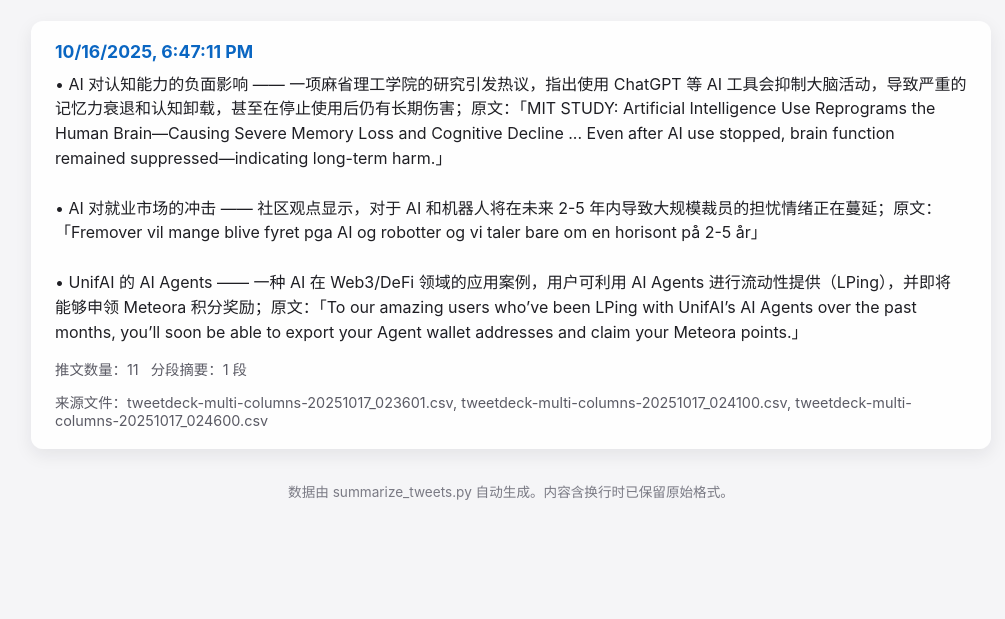
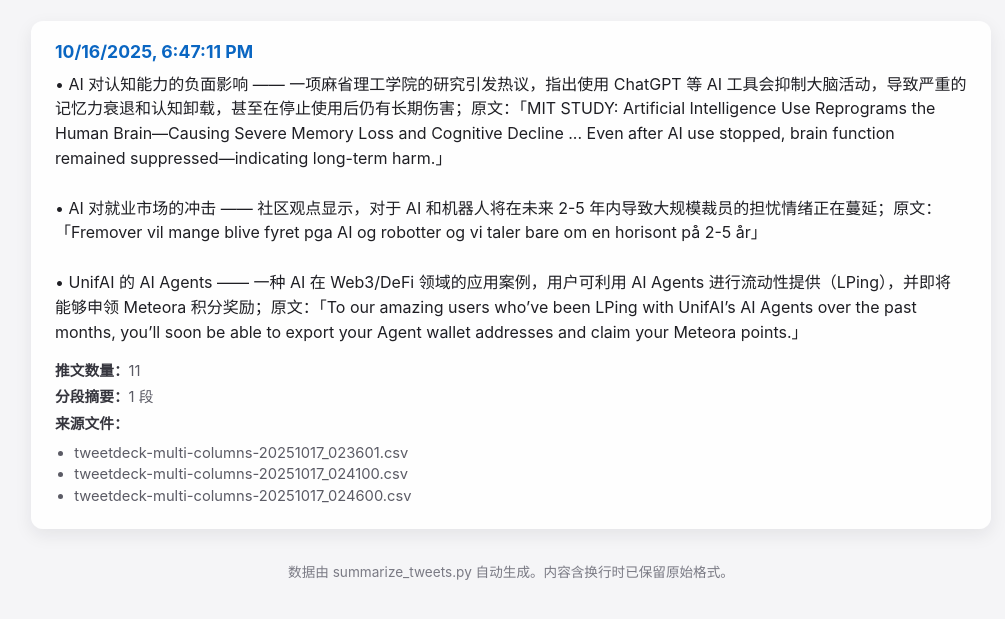
Before and after one commit to wenhanweime/TwitterTrendAnalysis, a browser extension: page docs/index.html in a window 1280 px wide. Shown: the part 97-716 px from the top of the page, without its empty margins (129-1134 px from the left). Drawn offline with Linux system fonts and the light colour scheme.

Commit message:
Tweak feed metadata layout

```diff
--- a/docs/index.html
+++ b/docs/index.html
@@ -50,11 +50,28 @@
       margin-bottom: 0.85rem;
     }
     section.entry .details {
-      font-size: 0.9rem;
+      font-size: 0.92rem;
       color: #5b5b65;
-      display: flex;
-      flex-wrap: wrap;
-      gap: 0.75rem;
+      display: grid;
+      gap: 0.35rem;
+      margin-top: 0.9rem;
+    }
+    section.entry .details .meta-label {
+      font-weight: 600;
+      color: #35353d;
+    }
+    section.entry .details .source-list {
+      margin: 0.35rem 0 0.1rem 1.2rem;
+      padding-left: 0;
+      list-style: disc;
+    }
+    section.entry .details .source-list li {
+      margin-bottom: 0.2rem;
+      word-break: break-all;
+    }
+    section.entry .details .source-empty {
+      margin-left: 1.2rem;
+      color: #7a7a84;
     }
     footer {
       margin-top: 2rem;
@@ -76,6 +93,12 @@
       }
       p.meta, section.entry .details, footer {
         color: #a8a8b2;
+      }
+      section.entry .details .meta-label {
+        color: #d1d1dc;
+      }
+      section.entry .details .source-empty {
+        color: #8f8fa0;
       }
     }
   </style>
@@ -130,9 +153,13 @@
         : '时间未知';
       const tweetCount = entry.tweet_count ?? '未知';
       const chunkCount = entry.chunk_count ?? '未知';
-      const sources = Array.isArray(entry.source_files) && entry.source_files.length
-        ? entry.source_files.join(', ')
-        : '无';
+      const sources = Array.isArray(entry.source_files) ? entry.source_files : [];
+      const hasSources = sources.length > 0;
+      const sourceList = hasSources
+        ? `<ul class="source-list">${sources
+            .map((file) => `<li>${escapeHtml(file)}</li>`)
+            .join('')}</ul>`
+        : '<div class="source-empty">无</div>';
       const summary = typeof entry.summary === 'string'
         ? entry.summary
         : '[摘要缺失]';
@@ -142,9 +169,10 @@
           <h2>${generatedAt}</h2>
           <div class="summary">${escapeHtml(summary)}</div>
           <div class="details">
-            <span>推文数量：${tweetCount}</span>
-            <span>分段摘要：${chunkCount} 段</span>
-            <span>来源文件：${sources}</span>
+            <div><span class="meta-label">推文数量：</span>${tweetCount}</div>
+            <div><span class="meta-label">分段摘要：</span>${chunkCount} 段</div>
+            <div><span class="meta-label">来源文件：</span></div>
+            ${sourceList}
           </div>
         </section>
       `;
```
